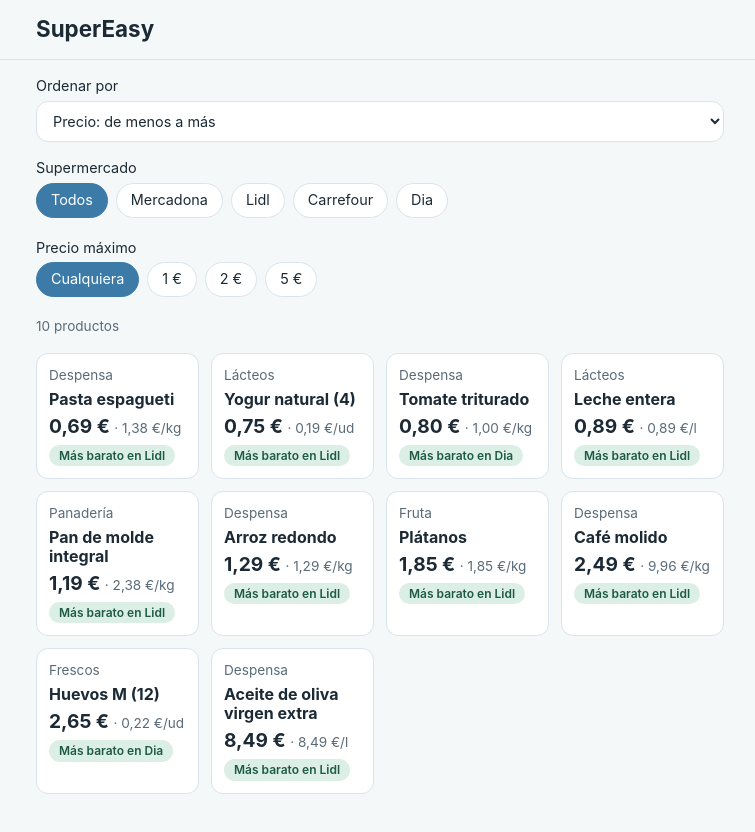
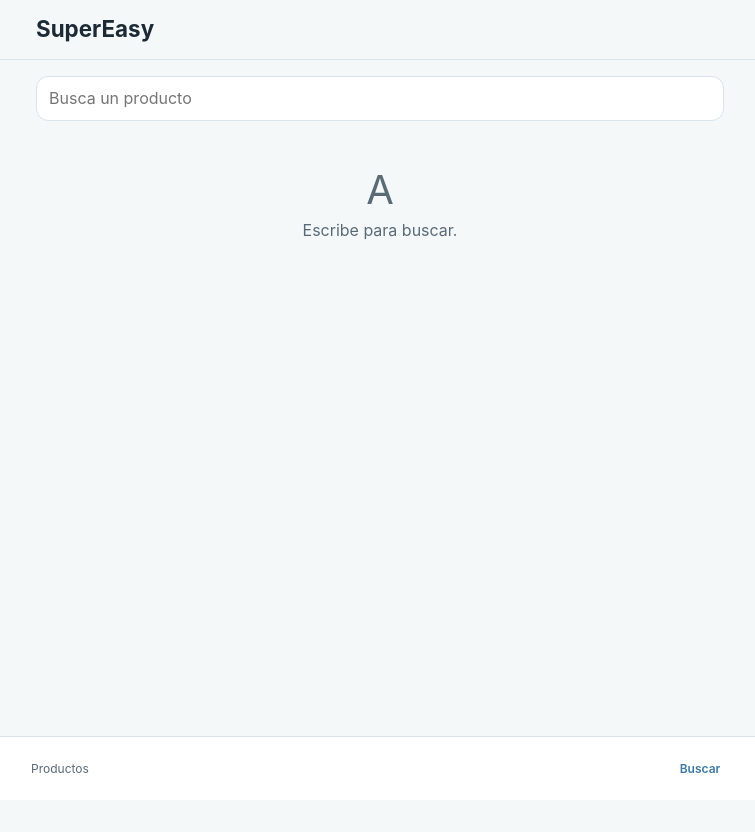
Before and after one commit to DAM-CITM-26/supereasy, a React (Vite) app: page /buscar in a window 1280 px wide. Shown: the top 832 px of the page, without its empty margins (260-1015 px from the left). After the commit the page ends 800 px from the top, so only its background shows below. Built offline with nearby package versions, Linux system fonts and the light colour scheme.

Commit message:
Barra de navegación con React Router

```diff
--- a/package.json
+++ b/package.json
@@ -11,7 +11,8 @@
   },
   "dependencies": {
     "react": "^19.3.1",
-    "react-dom": "^19.3.1"
+    "react-dom": "^19.3.1",
+    "react-router-dom": "^7.18.6"
   },
   "devDependencies": {
     "@eslint/js": "^10.0.1",
--- a/src/App.jsx
+++ b/src/App.jsx
@@ -1,14 +1,45 @@
+
+import { Routes, Route, Navigate, Link } from 'react-router-dom'
+
+import LayoutPrincipal from './components/LayoutPrincipal.jsx'
 import Inicio from './pages/Inicio.jsx'
+import Buscar from './pages/Buscar.jsx'
 
 export default function App() {
   return (
-    <>
-      <header className="cabecera">
-        <h1>SuperEasy</h1>
-      </header>
-      <main>
-        <Inicio />
-      </main>
-    </>
+    <Routes>
+      <Route element={<LayoutPrincipal />}>
+
+        {/* Pantalla inicial: redirige a Productos */}
+        <Route
+          index
+          element={<Navigate to="/productos" replace />}
+        />
+
+        {/* Sección Productos */}
+        <Route
+          path="productos"
+          element={<Inicio />}
+        />
+
+        {/* Sección Buscar */}
+        <Route
+          path="buscar"
+          element={<Buscar />}
+        />
+
+        {/* Página no encontrada */}
+        <Route
+          path="*"
+          element={
+            <div className="vacio">
+              <h2>Página no encontrada</h2>
+              <Link to="/productos">Volver a Productos</Link>
+            </div>
+          }
+        />
+
+      </Route>
+    </Routes>
   )
 }
--- /dev/null
+++ b/src/components/BarraNavegacion.jsx
@@ -0,0 +1,24 @@
+
+import { NavLink } from 'react-router-dom'
+
+export default function BarraNavegacion() {
+  return (
+    <nav className="pestanas" aria-label="Navegación principal">
+      <NavLink
+        to="/productos"
+        end
+        className={({ isActive }) => isActive ? 'activa' : ''}
+      >
+        Productos
+      </NavLink>
+
+      <NavLink
+        to="/buscar"
+        end
+        className={({ isActive }) => isActive ? 'activa' : ''}
+      >
+        Buscar
+      </NavLink>
+    </nav>
+  )
+}
--- /dev/null
+++ b/src/components/LayoutPrincipal.jsx
@@ -0,0 +1,18 @@
+import { Outlet } from 'react-router-dom'
+import BarraNavegacion from './BarraNavegacion.jsx'
+
+export default function LayoutPrincipal() {
+  return (
+    <>
+      <header className="cabecera">
+        <h1>SuperEasy</h1>
+      </header>
+
+      <main>
+        <Outlet />
+      </main>
+
+      <BarraNavegacion />
+    </>
+  )
+}
--- a/src/main.jsx
+++ b/src/main.jsx
@@ -1,5 +1,6 @@
 import { StrictMode } from 'react'
 import { createRoot } from 'react-dom/client'
+import { BrowserRouter } from 'react-router-dom'
 import './index.css'
 
 import App from './App.jsx'
@@ -7,6 +8,8 @@ import App from './App.jsx'
 
 createRoot(document.getElementById('root')).render(
   <StrictMode>
-    <App />
+    <BrowserRouter>
+      <App />
+    </BrowserRouter>
   </StrictMode>,
 )
--- /dev/null
+++ b/src/pages/Buscar.jsx
@@ -0,0 +1,28 @@
+import Vacio from '../components/Vacio.jsx'
+
+export default function Buscar() {
+  return (
+    <section className="seccion stack">
+
+      <label
+        className="oculto"
+        htmlFor="busqueda-productos"
+      >
+        Busca un producto
+      </label>
+
+      <input
+        id="busqueda-productos"
+        className="buscador"
+        type="search"
+        placeholder="Busca un producto"
+      />
+
+      <Vacio
+        icono="A"
+        texto="Escribe para buscar."
+      />
+
+    </section>
+  )
+}
```
Also changed, not shown: 1 other file (tests, documents, lock files or other folders).
